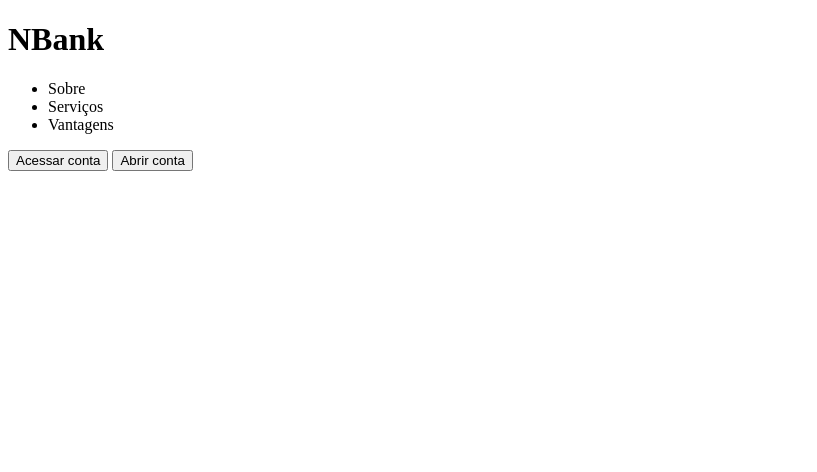
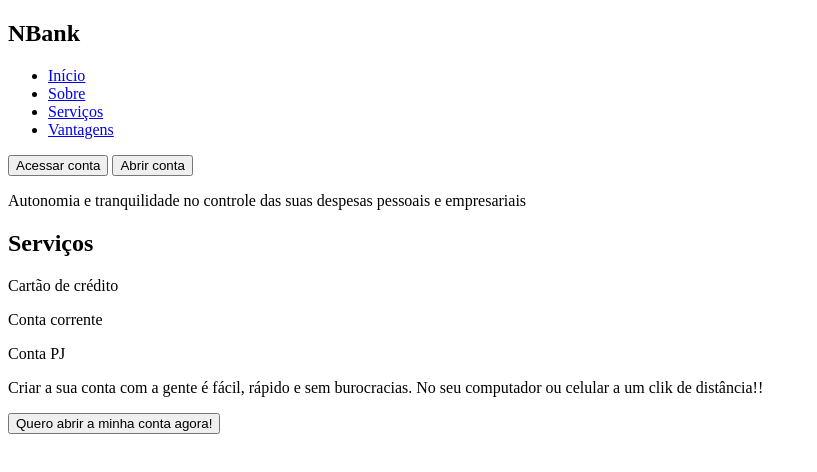
Before and after one commit to gustavo-freita/NBank, a plain HTML site: page index.html in a window 1280 px wide. Shown: the whole page, without its empty margins (0-817 px from the left). Drawn offline with Linux system fonts and the light colour scheme.

Commit message:
:heavy_plus-sing: build: adicionando o conteudo da página

```diff
--- a/index.html
+++ b/index.html
@@ -8,15 +8,57 @@
 </head>
 <body>
     <header>
-        <h1><strong>NB</strong>ank</h1>
-        <ul>
-            <li>Sobre</li>
-            <li>Serviços</li>
-            <li>Vantagens</li>
-        </ul>
-        <button>Acessar conta</button>
-        <button>Abrir conta</button>
+        <nav class="navbar">
+            <h1 class="nav__logo"><strong>NB</strong>ank</h1>
+            <ul class="nav__menu">
+                <li class="nav__item"><a href="inicio" class="nav__link">Início </a></li>
+                <li class="nav__item"><a href="sobre" class="nav__link">Sobre</a></li>
+                <li class="nav__item"><a href="servicos" class="nav__link">Serviços</a></li>
+                <li class="nav__item"><a href="vantagens" class="nav__link">Vantagens</a></li>
+            </ul>
+            <button href="#" class="nav__login">Acessar conta</button>
+            <button href="#" class="nav__open">Abrir conta</button>
+        </nav>
     </header>
 
+    <main>
+        <section id="inicio">
+            <div class="container__inicio">
+                <div class="descricao">
+                    <p>Autonomia e tranquilidade no controle das suas despesas pessoais e empresariais</p>
+                </div>
+            </div>
+        </section>
+
+        <section id="servicos">
+            <div class="container__servicos">
+                <h2>Serviços</h2>
+                <div class="contas">
+                    <div class="credito">
+                        <p>Cartão de crédito</p>
+                    </div>
+                    <div class="corrente">
+                        <p>Conta corrente</p>
+                    </div>
+                    <div class="pj">
+                        <p>Conta PJ</p>
+                    </div>
+                </div>
+            </div>
+        </section>
+
+        <div class="banner">
+            <p>Criar a sua conta com a gente é fácil, rápido e sem burocracias. No seu computador ou celular a um clik de distância!!</p>
+            <button>Quero abrir a minha conta agora!</button>
+        </div>
+
+        <section id="vantagens">
+
+        </section>
+    </main>
+
+    <footer>
+
+    </footer>
 </body>
 </html>
```
